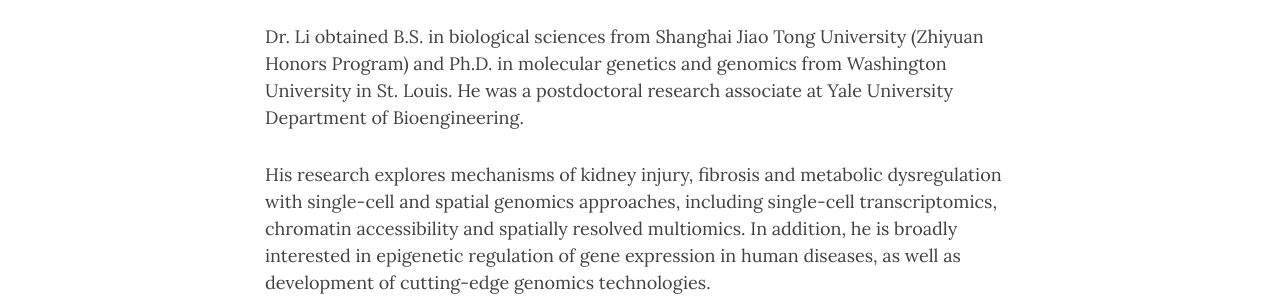
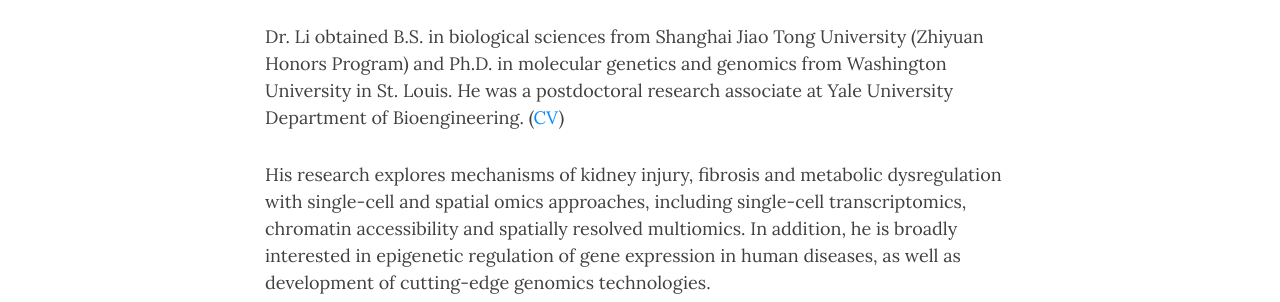
Before and after one commit to TheLiLab/thelilab.github.io, a Jekyll site: the page built from joinus.md, in a window 1280 px wide and 900 px high, scrolled down 1158 px. Shown: the part 235-537 px from the top of the window. Built offline with Jekyll 4.4.1, drawn with Linux system fonts in a browser that asks for light colours; nearby versions of some CDN libraries.

Commit message:
Update joinus.md

```diff
--- a/joinus.md
+++ b/joinus.md
@@ -32,8 +32,8 @@
 
 ## About PI:<br>
 
-Dr. Li obtained B.S. in biological sciences from Shanghai Jiao Tong University (Zhiyuan Honors Program) and Ph.D. in molecular genetics and genomics from Washington University in St. Louis. He was a postdoctoral research associate at Yale University Department of Bioengineering.<br>
+Dr. Li obtained B.S. in biological sciences from Shanghai Jiao Tong University (Zhiyuan Honors Program) and Ph.D. in molecular genetics and genomics from Washington University in St. Louis. He was a postdoctoral research associate at Yale University Department of Bioengineering. (<a href="https://haikuoli.github.io/files/CV_202408.pdf" target="_blank">CV</a>)<br>
 
-His research explores mechanisms of kidney injury, fibrosis and metabolic dysregulation with single-cell and spatial genomics approaches, including single-cell transcriptomics, chromatin accessibility and spatially resolved multiomics. In addition, he is broadly interested in epigenetic regulation of gene expression in human diseases, as well as development of cutting-edge genomics technologies.<br>
+His research explores mechanisms of kidney injury, fibrosis and metabolic dysregulation with single-cell and spatial omics approaches, including single-cell transcriptomics, chromatin accessibility and spatially resolved multiomics. In addition, he is broadly interested in epigenetic regulation of gene expression in human diseases, as well as development of cutting-edge genomics technologies.<br>
 
 Since 2020, he has published 9 first-author research articles in journals such as <i>Cell Metabolism</i>, <i>Nature Protocols</i>, <i>Scientific Data</i> and <i>Phenomics</i>, and 6 first-author reviews in <i>Nature Immunology</i>, <i>The Journal of Clinical Investigation</i> and <i>Kidney International</i>. In <i>Cell Metabolism</i> 2022, Li et al. identified novel cell states of injured proximal tubules and dysregulated lipid metabolism in mouse models of kidney fibrosis, featured in the 2023 NIDDK annual report. In <i>Cell Metabolism</i> 2024, Li et al. developed a single-cell multiomics atlas for human kidneys, uncovering region-specific signatures. His work advances understanding of kidney injury and repair mechanisms and development of high-throughput genomics methods. Since 2023, he has been frequently invited as a peer reviewer by journals including <i>Nature Communications</i>, <i>Kidney International</i>, <i>Journal of the American Society of Nephrology</i>, <i>Scientific Reports</i>, and <i>Genomics, Proteomics & Bioinformatics</i>.
```
